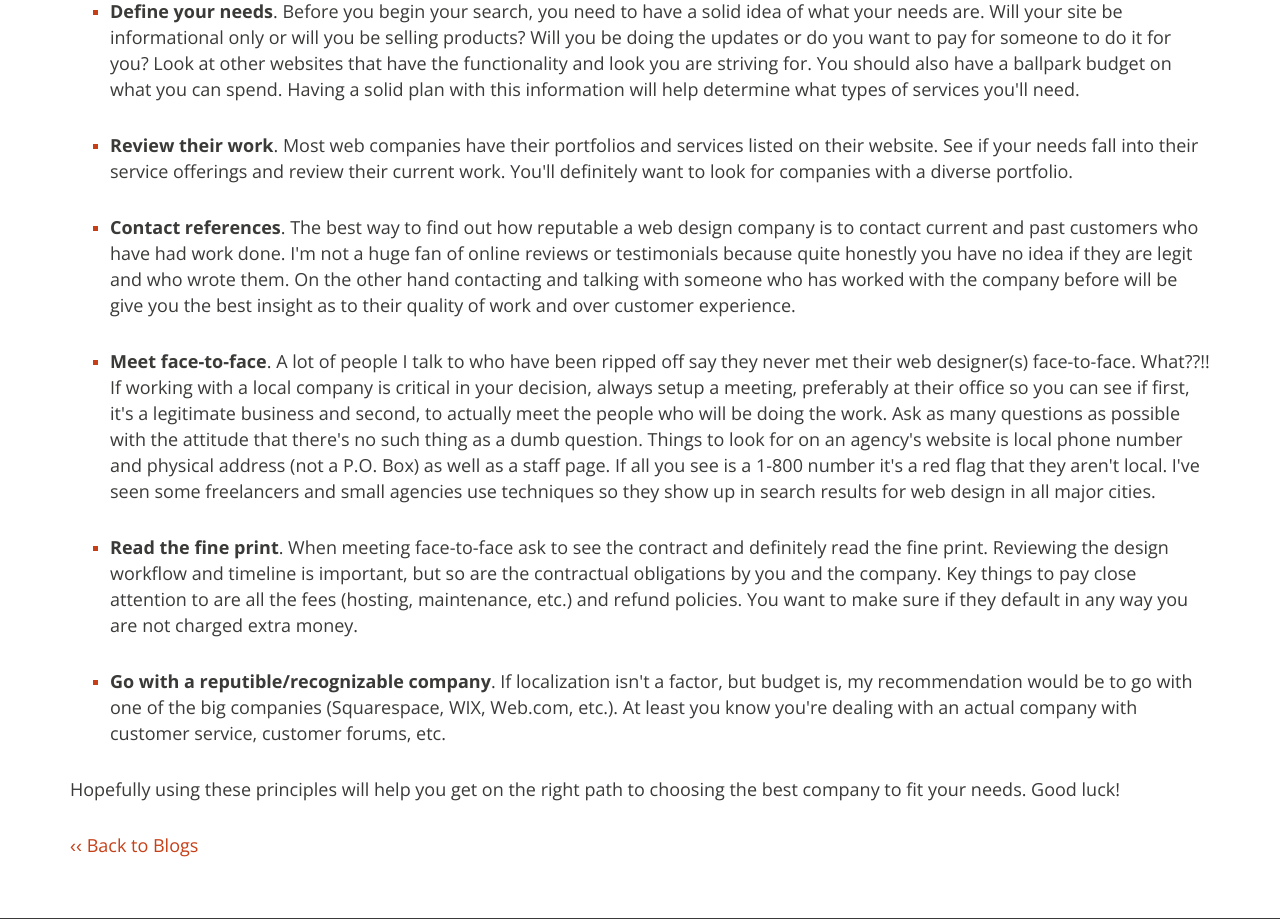
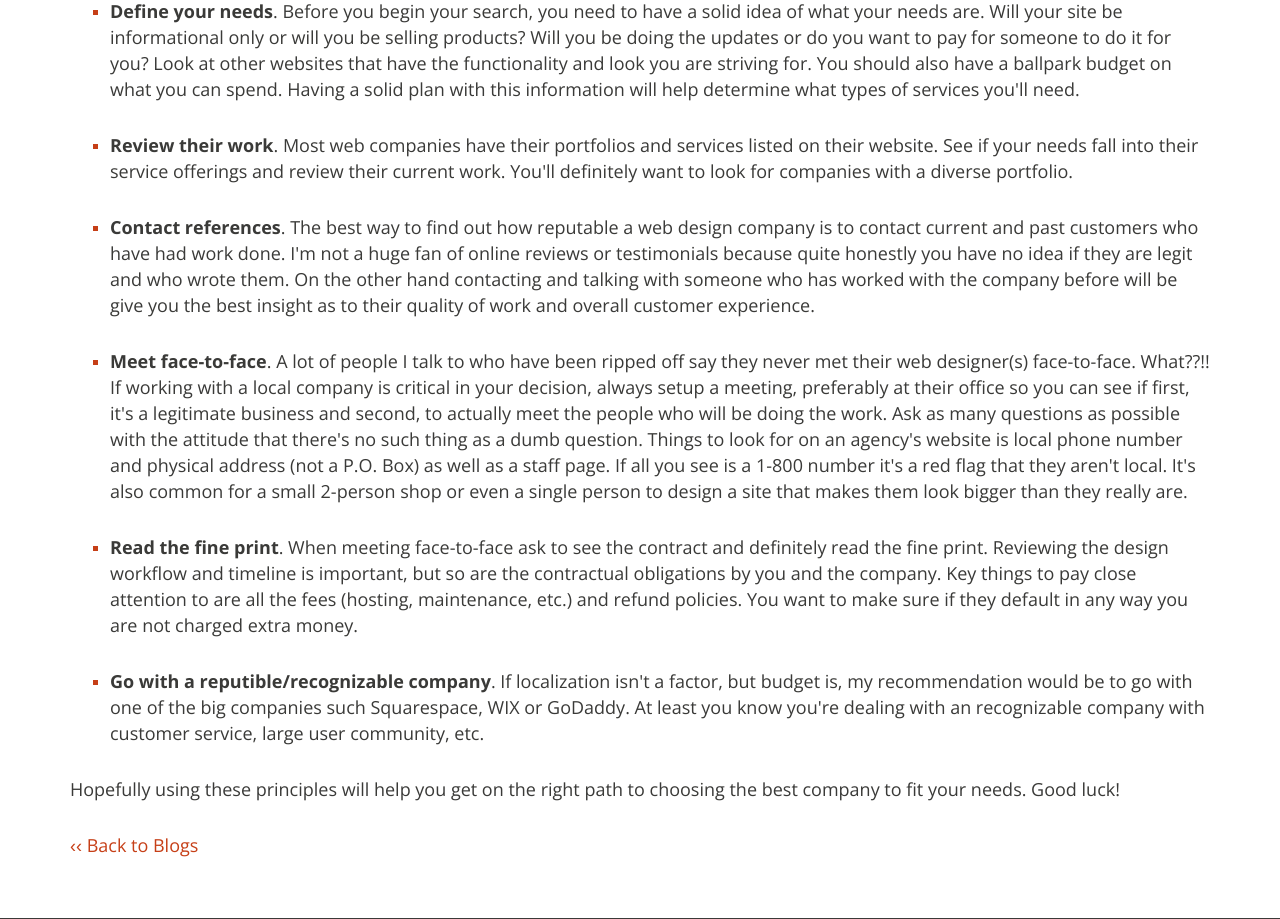
Before and after one commit to Shigek206/marctakeuchi, a PHP site: page /blog/post/how-to-choose-the-right-web-design-company in a window 1280 px wide. Shown: the part 874-1793 px from the top of the page. Run offline with PHP 8.4, Linux system fonts and the light colour scheme; some libraries are stand-ins or nearby versions.

Commit message:
^updating copywrite in footer, current job description, skills

```diff
--- a/blog/post-content/how-to-choose-the-right-web-company.html
+++ b/blog/post-content/how-to-choose-the-right-web-company.html
@@ -14,13 +14,13 @@
 
 					<li><p><strong>Review their work</strong>. Most web companies have their portfolios and services listed on their website. See if your needs fall into their service offerings and review their current work. You'll definitely want to look for companies with a diverse portfolio.</p></li>
 
-					<li><p><strong>Contact references</strong>.  The best way to find out how reputable a web design company is to contact current and past customers who have had work done. I'm not a huge fan of online reviews or testimonials because quite honestly you have no idea if they are legit and who wrote them. On the other hand contacting and talking with someone who has worked with the company before will be give you the best insight as to their quality of work and over customer experience.</p></li>
+					<li><p><strong>Contact references</strong>.  The best way to find out how reputable a web design company is to contact current and past customers who have had work done. I'm not a huge fan of online reviews or testimonials because quite honestly you have no idea if they are legit and who wrote them. On the other hand contacting and talking with someone who has worked with the company before will be give you the best insight as to their quality of work and overall customer experience.</p></li>
 
-					<li><p><strong>Meet face-to-face</strong>. A lot of people I talk to who have been ripped off say they never met their web designer(s) face-to-face. What??!! If working with a local company is critical in your decision, always setup a meeting, preferably at their office so you can see if first, it's a legitimate business and second, to actually meet the people who will be doing the work. Ask as many questions as possible with the attitude that there's no such thing as a dumb question. Things to look for on an agency's website is local phone number and physical address (not a P.O. Box) as well as a staff page. If all you see is a 1-800 number it's a red flag that they aren't local. I've seen some freelancers and small agencies use techniques so they show up in search results for web design in all major cities. </p></li>
+					<li><p><strong>Meet face-to-face</strong>. A lot of people I talk to who have been ripped off say they never met their web designer(s) face-to-face. What??!! If working with a local company is critical in your decision, always setup a meeting, preferably at their office so you can see if first, it's a legitimate business and second, to actually meet the people who will be doing the work. Ask as many questions as possible with the attitude that there's no such thing as a dumb question. Things to look for on an agency's website is local phone number and physical address (not a P.O. Box) as well as a staff page. If all you see is a 1-800 number it's a red flag that they aren't local. It's also common for a small 2-person shop or even a single person to design a site that makes them look bigger than they really are. </p></li>
 
 					<li><p><strong>Read the fine print</strong>. When meeting face-to-face ask to see the contract and definitely read the fine print. Reviewing the design workflow and timeline is important, but so are the contractual obligations by you and the company. Key things to pay close attention to are all the fees (hosting, maintenance, etc.) and refund policies. You want to make sure if they default in any way you are not charged extra money.</p></li>
 
-					<li><p><strong>Go with a reputible/recognizable company</strong>. If localization isn't a factor, but budget is, my recommendation would be to go with one of the big companies (Squarespace, WIX, Web.com, etc.). At least you know you're dealing with an actual company with customer service, customer forums, etc.</p>
+					<li><p><strong>Go with a reputible/recognizable company</strong>. If localization isn't a factor, but budget is, my recommendation would be to go with one of the big companies such Squarespace, WIX or GoDaddy. At least you know you're dealing with an recognizable company with customer service, large user community, etc.</p>
 				</ul>
 
 				<p>Hopefully using these principles will help you get on the right path to choosing the best company to fit your needs. Good luck!</p>
--- a/includes/efelle-1.php
+++ b/includes/efelle-1.php
@@ -25,6 +25,8 @@
 					 <p>Manage new and existing clients projects working closely with the client in documenting requirements and collaborating on solutions while creating a long term relationship. Coordinate with the design, development, content and online marketing teams to ensure requirements and timelines are met for their project specifications. Maintain close communication through each phase of the lifecycle to ensure the project stays on track with no disruptions with the timeline.</p>
 
 					 <p>On top of my account management role, I'm still helping out with the other teams (front-end development, sales/marketing, app development, support) as-needed. It's a nice mix and keeps me on my toes!</p>
+
+					 <span>"No progress is made in your comfort zone"</span>
 			</div>
 		</div>
 	</div>
--- a/includes/footer-blog.php
+++ b/includes/footer-blog.php
@@ -2,7 +2,7 @@
 	<div class="container">
 		<div class="row">
 			<div class="col-xs-12 col-sm-8">
-				<span>&copy;1999 - 2017 <a href="mailto:marc.takeuchi@gmail.com" title="Contact Marc Takeuchi">Marc Takeuchi</a> | powered by: bamboo.digital | <a href="../../" title="Home">Home<a/> | <a href="../../about" title="About">About</a> | <a href="../../faq" title="FAQ">FAQ</a> | <a href="../../blog" title="Blog">Blog</a></span>
+				<span>&copy;1999 - 2018 <a href="mailto:marc.takeuchi@gmail.com" title="Contact Marc Takeuchi">Marc Takeuchi</a> | powered by: bamboo.digital | <a href="../../" title="Home">Home<a/> | <a href="../../about" title="About">About</a> | <a href="../../faq" title="FAQ">FAQ</a> | <a href="../../blog" title="Blog">Blog</a></span>
 			</div>
 			<div class="col-xs-12 col-sm-4">
 				<div class="social">
--- a/includes/footer.php
+++ b/includes/footer.php
@@ -2,7 +2,7 @@
 	<div class="container">
 		<div class="row">
 			<div class="col-xs-12 col-sm-8">
-				<span>&copy;1999 - 2017 <a href="mailto:marc.takeuchi@gmail.com" title="Contact Marc Takeuchi">Marc Takeuchi</a> | powered by: bamboo.digital | <a href="/" title="Home">Home</a> | <a href="about" title="About">About</a> | <a href="faq" title="FAQ">FAQ</a> | <a href="blog" title="Blog">Blog</a></span>
+				<span>&copy;1999 - 2018 <a href="mailto:marc.takeuchi@gmail.com" title="Contact Marc Takeuchi">Marc Takeuchi</a> | powered by: bamboo.digital | <a href="/" title="Home">Home</a> | <a href="about" title="About">About</a> | <a href="faq" title="FAQ">FAQ</a> | <a href="blog" title="Blog">Blog</a></span>
 			</div>
 			<div class="col-xs-12 col-sm-4">
 				<div class="social">
```
Also changed, not shown: includes/skills.php (+6 -3 lines).
